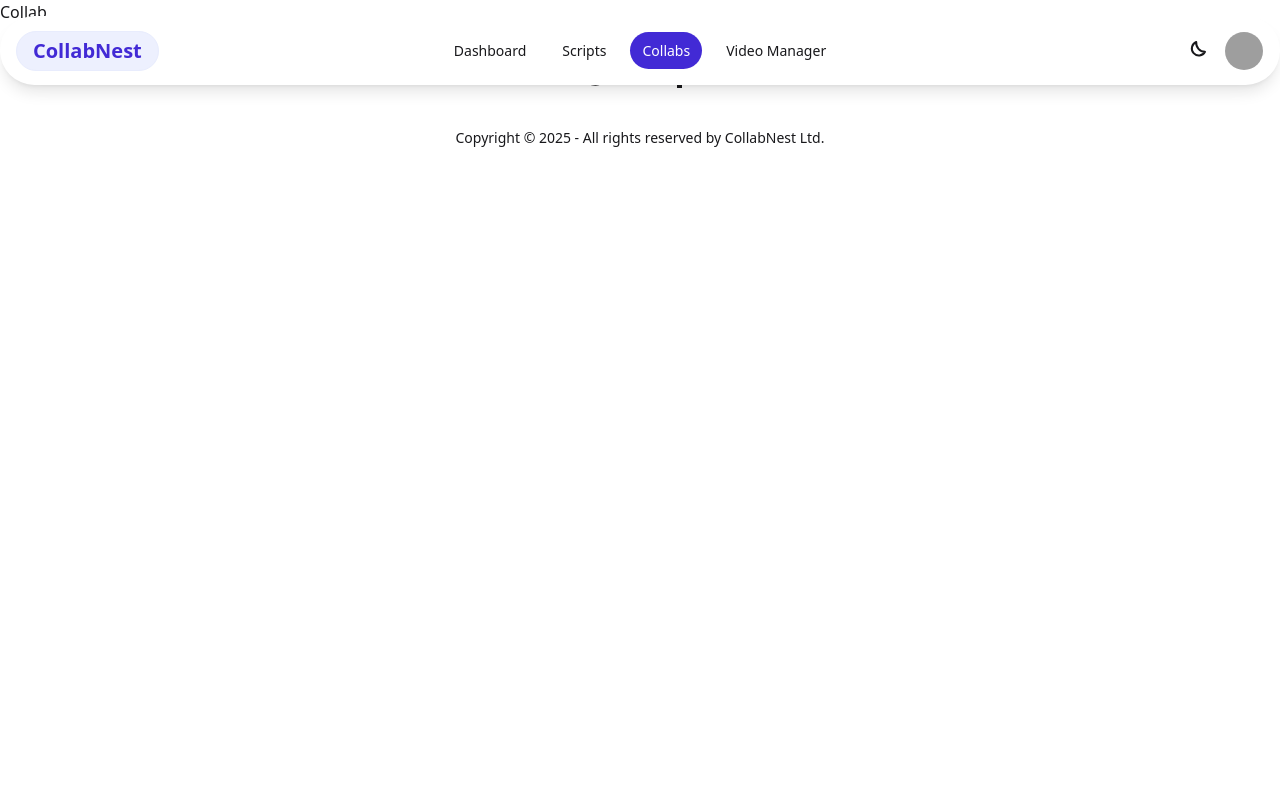
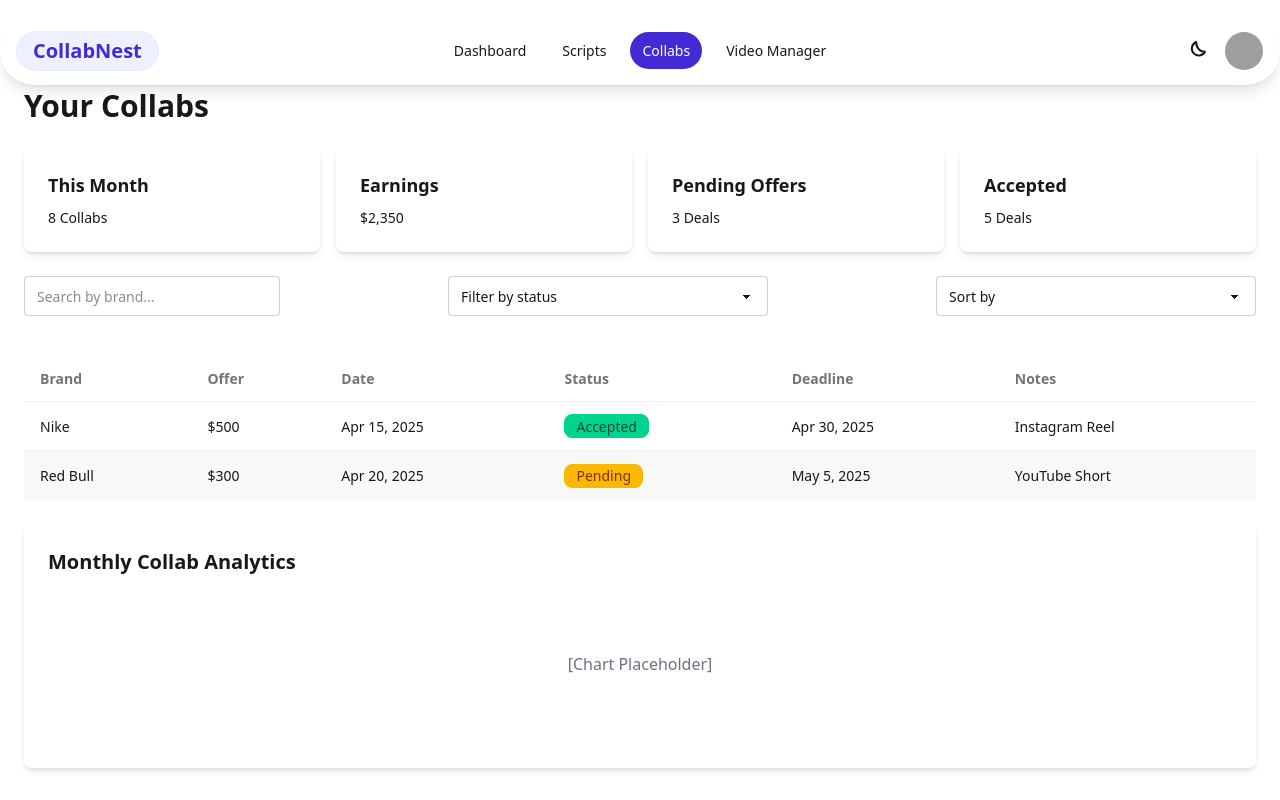
Before and after one commit to Pinku-code/CollabNest-Dev, a React (Vite) app in the folder Client/: page /cr_dash/Collabs in a window 1280 px wide. Shown: the top 800 px of the page. Built offline with nearby package versions, Linux system fonts and the light colour scheme; no server answers; sample sign-in values are in the browser's storage; grey boxes are pictures that could not be loaded.

Commit message:
Added 2 new pages

```diff
--- a/Client/src/pages/CreatorsDashboard/Collabs.jsx
+++ b/Client/src/pages/CreatorsDashboard/Collabs.jsx
@@ -1,14 +1,101 @@
 import React from 'react'
 import Navbar from "../../components/Navbar_dashboard"
 import Footer from "../../components/Footer";
+
 const Collabs = () => {
   return (
-    <div>
+    <div className='bg-base-100 mt-16'>
     <Navbar />
+    <div className="p-6  space-y-6">
+      {/* Header */}
+      <h1 className="text-3xl font-bold">Your Collabs</h1>
 
-      <div>
-        Collab
+      {/* Summary Cards */}
+      <div className="grid grid-cols-1 md:grid-cols-4 gap-4">
+        <div className="card bg-base-100 shadow-md">
+          <div className="card-body">
+            <h2 className="card-title">This Month</h2>
+            <p>8 Collabs</p>
+          </div>
+        </div>
+        <div className="card bg-base-100 shadow-md">
+          <div className="card-body">
+            <h2 className="card-title">Earnings</h2>
+            <p>$2,350</p>
+          </div>
+        </div>
+        <div className="card bg-base-100 shadow-md">
+          <div className="card-body">
+            <h2 className="card-title">Pending Offers</h2>
+            <p>3 Deals</p>
+          </div>
+        </div>
+        <div className="card bg-base-100 shadow-md">
+          <div className="card-body">
+            <h2 className="card-title">Accepted</h2>
+            <p>5 Deals</p>
+          </div>
+        </div>
       </div>
+
+      {/* Filters */}
+      <div className="flex flex-wrap items-center justify-between gap-4">
+        <input type="text" placeholder="Search by brand..." className="input input-bordered w-full md:w-64" />
+        <select className="select select-bordered">
+          <option disabled selected>Filter by status</option>
+          <option>Accepted</option>
+          <option>Rejected</option>
+          <option>Pending</option>
+        </select>
+        <select className="select select-bordered">
+          <option disabled selected>Sort by</option>
+          <option>Date</option>
+          <option>Amount</option>
+        </select>
+      </div>
+
+      {/* Collab Deals Table */}
+      <div className="overflow-x-auto">
+        <table className="table table-zebra w-full mt-4">
+          <thead>
+            <tr>
+              <th>Brand</th>
+              <th>Offer</th>
+              <th>Date</th>
+              <th>Status</th>
+              <th>Deadline</th>
+              <th>Notes</th>
+            </tr>
+          </thead>
+          <tbody>
+            <tr>
+              <td>Nike</td>
+              <td>$500</td>
+              <td>Apr 15, 2025</td>
+              <td><span className="badge badge-success">Accepted</span></td>
+              <td>Apr 30, 2025</td>
+              <td>Instagram Reel</td>
+            </tr>
+            <tr>
+              <td>Red Bull</td>
+              <td>$300</td>
+              <td>Apr 20, 2025</td>
+              <td><span className="badge badge-warning">Pending</span></td>
+              <td>May 5, 2025</td>
+              <td>YouTube Short</td>
+            </tr>
+          </tbody>
+        </table>
+      </div>
+
+      {/* Monthly Analytics Chart Placeholder */}
+      <div className="mt-6">
+        <div className="card bg-base-100 shadow-md p-6">
+          <h2 className="text-xl font-semibold mb-2">Monthly Collab Analytics</h2>
+          <div className="h-40 flex items-center justify-center text-gray-500">[Chart Placeholder]</div>
+        </div>
+      </div>
+    </div>
 
       <Footer />
       </div>
--- a/Client/src/pages/CreatorsDashboard/Video_manger.jsx
+++ b/Client/src/pages/CreatorsDashboard/Video_manger.jsx
@@ -1,14 +1,95 @@
 import React from 'react'
 import DashNavbar from "../../components/Navbar_dashboard"
 import Footer from "../../components/Footer";
+const videos = [
+  {
+    id: 1,
+    title: "Day in My Life Vlog",
+    views: 120000,
+    likes: 4500,
+    collabPotential: "High",
+    isTrending: true,
+    thumbnail: "https://placehold.co/300x180?text=Video+1",
+  },
+  {
+    id: 2,
+    title: "Fitness Routine 2025",
+    views: 75000,
+    likes: 3000,
+    collabPotential: "Medium",
+    isTrending: false,
+    thumbnail: "https://placehold.co/300x180?text=Video+2",
+  },
+  {
+    id: 3,
+    title: "Product Review - Smartwatch",
+    views: 55000,
+    likes: 2200,
+    collabPotential: "High",
+    isTrending: true,
+    thumbnail: "https://placehold.co/300x180?text=Video+3",
+  },
+];
+
+
+
+
 const Video_manger = () => {
   return (
-    <div>
+    <div className='bg-base-100 mt-24'>
     <DashNavbar />
 
-      <div>
-        Videos
+    <div className="p-6 space-y-6">
+      {/* Header */}
+      <div className="flex items-center justify-between flex-wrap gap-4">
+        <h1 className="text-3xl font-bold">Your Videos</h1>
+        <div className="flex gap-2">
+          <select className="select select-bordered">
+            <option>Sort by Views</option>
+            <option>Trending</option>
+            <option>Collab Potential</option>
+          </select>
+          <input type="text" placeholder="Search videos..." className="input input-bordered" />
+        </div>
       </div>
+
+      {/* Top Video Banner */}
+      <div className="card lg:card-side bg-gradient-to-r from-purple-500 to-indigo-500 text-white shadow-xl">
+        <figure><img src="https://placehold.co/320x180?text=Top+Video" alt="Top Video" /></figure>
+        <div className="card-body">
+          <h2 className="card-title">Top Video This Week</h2>
+          <p>"Day in My Life Vlog" gained 120K views and 4.5K likes.</p>
+          <div className="badge badge-success badge-outline">Trending</div>
+        </div>
+      </div>
+
+      {/* Videos Grid */}
+      <div className="grid grid-cols-1 sm:grid-cols-2 lg:grid-cols-3 gap-6">
+        {videos.map((video) => (
+          <div key={video.id} className="card bg-base-100 shadow-md hover:shadow-xl transition duration-300">
+            <figure><img src={video.thumbnail} alt={video.title} /></figure>
+            <div className="card-body">
+              <h2 className="card-title">{video.title}</h2>
+              <p>{video.views.toLocaleString()} views</p>
+              <div className="flex justify-between items-center mt-2">
+                <div className="badge badge-info">{video.collabPotential} Collab</div>
+                {video.isTrending && <div className="badge badge-warning">🔥 Trending</div>}
+              </div>
+            </div>
+          </div>
+        ))}
+      </div>
+
+      {/* Insights Card */}
+      <div className="card bg-base-100 shadow-md p-6 mt-6">
+        <h2 className="text-xl font-semibold mb-2">Video Insights</h2>
+        <ul className="list-disc list-inside text-gray-600 space-y-1">
+          <li>“Lifestyle” content gets 30% more engagement.</li>
+          <li>Use hooks in the first 3 seconds of your videos.</li>
+          <li>Post mid-week for better performance.</li>
+        </ul>
+      </div>
+    </div>
 
       <Footer />
       </div>
--- a/Client/src/pages/Home.jsx
+++ b/Client/src/pages/Home.jsx
@@ -70,26 +70,10 @@ const Home = () => {
                   />
                   <div className="drawer-content">
                     <label
-                      htmlFor="my-drawer-4"
                       className="drawer-button btn btn-primary"
                     >
-                      🚀 Get Started for Free
+                      <Link to="/register">🚀 Get Started for Free</Link>
                     </label>
-                  </div>
-                  <div className="drawer-side">
-                    <label
-                      htmlFor="my-drawer-4"
-                      aria-label="close sidebar"
-                      className="drawer-overlay"
-                    ></label>
-                    <ul className="menu bg-base-200 text-base-content min-h-full w-80 p-4">
-                      <li>
-                        <a>As a Creator</a>
-                      </li>
-                      <li>
-                        <a>As a Sponsor</a>
-                      </li>
-                    </ul>
                   </div>
                 </div>
               </div>
--- a/Client/src/pages/Register.jsx
+++ b/Client/src/pages/Register.jsx
@@ -179,7 +179,7 @@ const Register = () => {
               <div
                 className="mt-1 text-center"
                 style={{
-                  width:"300px",
+                  width:"340px",
                   height: "50px",
                   overflow: "hidden",
                   position: "relative",
@@ -211,7 +211,6 @@ const Register = () => {
                         setLoading(false);
                         toast.success("Logged in successfully!");
                         navigate("/cr_dash");
-                        // navigate("/cr_dash");
                       }, 1000);
                     }
                   }}
```
